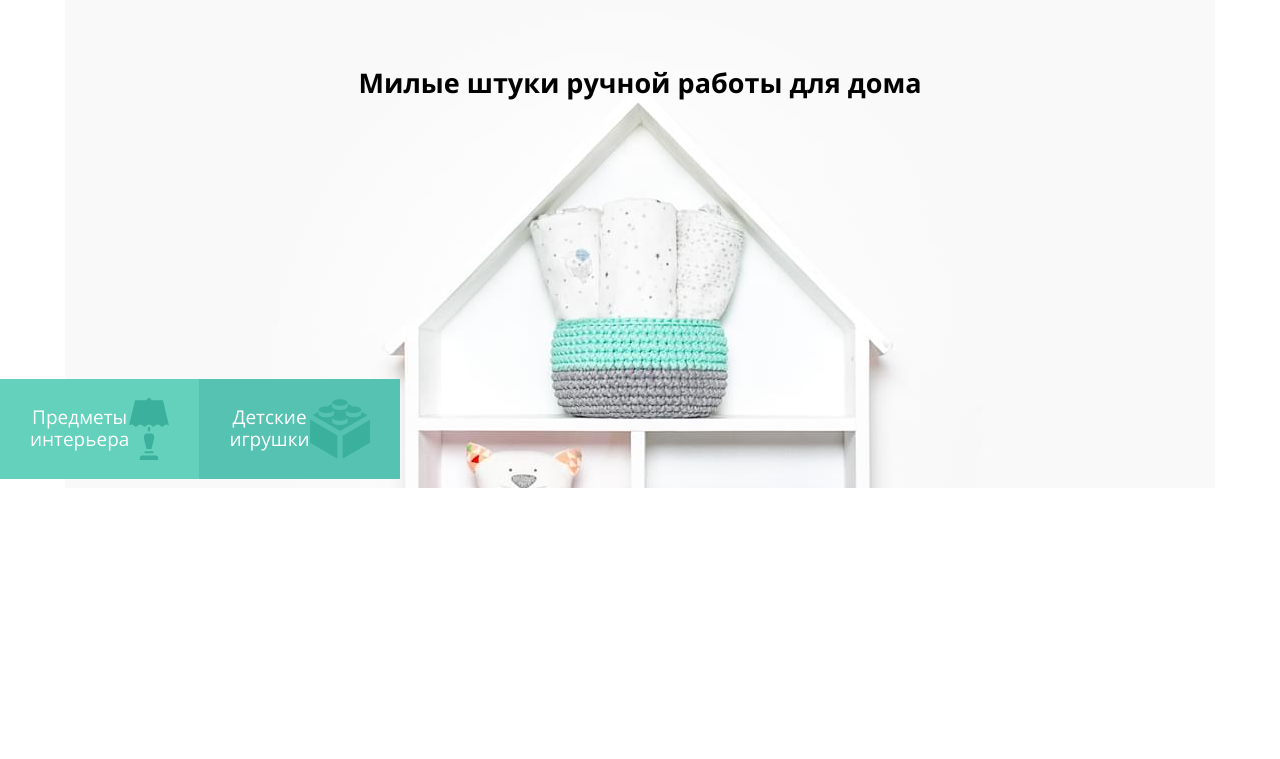
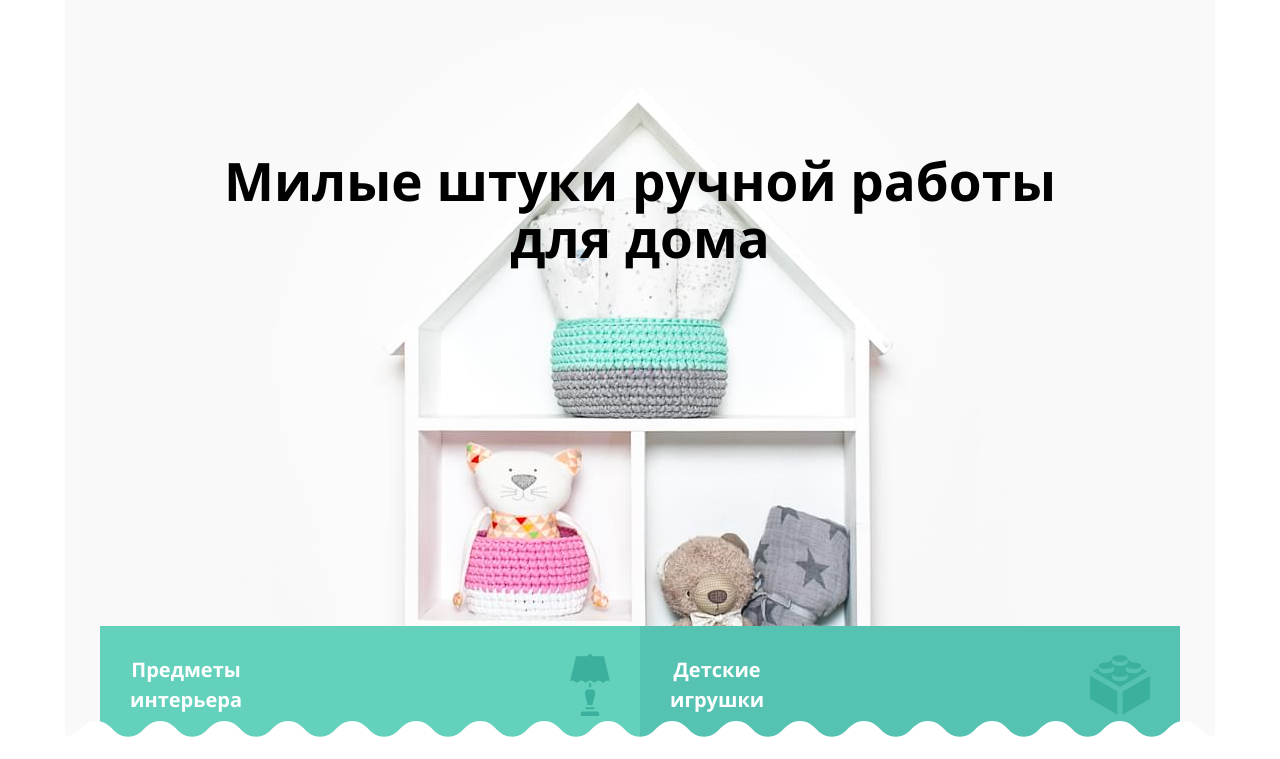
Before and after one commit to pahany4/mishka, a website: page mishka/index.html in a window 1280 px wide. Shown: the part 90-849 px from the top of the page. Before the commit the page ends 800 px from the top, so only its background shows below. Drawn offline with nearby package versions, Linux system fonts and the light colour scheme; files whose address does not match are found by name.

Commit message:
index-content

```diff
--- a/mishka/index.html
+++ b/mishka/index.html
@@ -78,6 +78,11 @@
                         </svg>
                     </div>
                 </div>
+                <picture>
+                    <source media="(min-width: 768px)" srcset="img/zigzag.svg">
+                    <source media="(min-width: 1150px)" srcset="img/zigzag-fill-desktop.svg">
+                    <img src="img/zigzag-fill-desktop.svg" alt="" width="768" height="24">
+                </picture>
             </section>
             <section class="features">
 
--- a/src/scss/index-content.scss
+++ b/src/scss/index-content.scss
@@ -16,14 +16,39 @@
         background-position-x: center;
         background-position-y: 0;
         background-repeat: no-repeat;
+        min-width: 768px;
+        min-height: 746px;
+        padding-top: 121px;
+    }
+
+    @media (min-width: 1150px) {
+        padding-top: 110px;
     }
 
     &__head {
         padding: 0 30px 0;
+
+        @media (min-width: 768px) {
+            padding: 0 47px 0;
+        }
+
+        @media (min-width: 1150px) {
+            padding: 0 209px 0;
+        }
     }
 
     h2 {
         font-size: 27px;
+
+        @media (min-width: 768px) {
+            font-size: 43px;
+            line-height: 50px;
+        }
+
+        @media (min-width: 1150px) {
+            font-size: 53px;
+            line-height: 57px;
+        }
     }
 
     // Предметы интерьера и детские игрушки
@@ -36,7 +61,12 @@
 
         @media (min-width: 768px) {
             flex-direction: row;
-            margin-top: 96px;
+            bottom: 0px;
+            padding: 0 50px;
+        }
+
+        @media (min-width: 1150px) {
+            padding: 0 100px;
         }
     }
 
@@ -45,6 +75,14 @@
         padding: 9px 30px;
         justify-content: space-between;
         align-items: center;
+
+        @media (min-width: 768px) {
+            flex-basis: 100%;
+        }
+
+        @media (min-width: 1600px) {
+            padding: 2.5vw 30px;
+        }
     }
 
     .content__extra_thing {
@@ -57,6 +95,20 @@
 
     p {
         color: #fff;
-        font-size: 19px;
+        font-size: 20px;
+        line-height: 30px;
+        font-weight: bold;
+    }
+
+    img {
+        display: none;
+
+        @media (min-width: 768px) {
+            position: absolute;
+            bottom: -15px;
+            display: block;
+            min-width: 100%;
+            height: auto;
+        }
     }
 }
--- a/src/scss/style.scss
+++ b/src/scss/style.scss
@@ -25,3 +25,5 @@ $colorElemDark: #56c3b2;
 @import "header";
 
 @import "index-content";
+
+@import "features";
```
Also changed, not shown: src/index.html (+5 -0 lines), mishka/css/style.css, mishka/css/style.min.css, mishka/img/hero-tablet.jpg (deleted), mishka/img/zigzag-fill-desktop.svg (added), src/img/zigzag-fill-desktop.svg (added), 1 other file.
